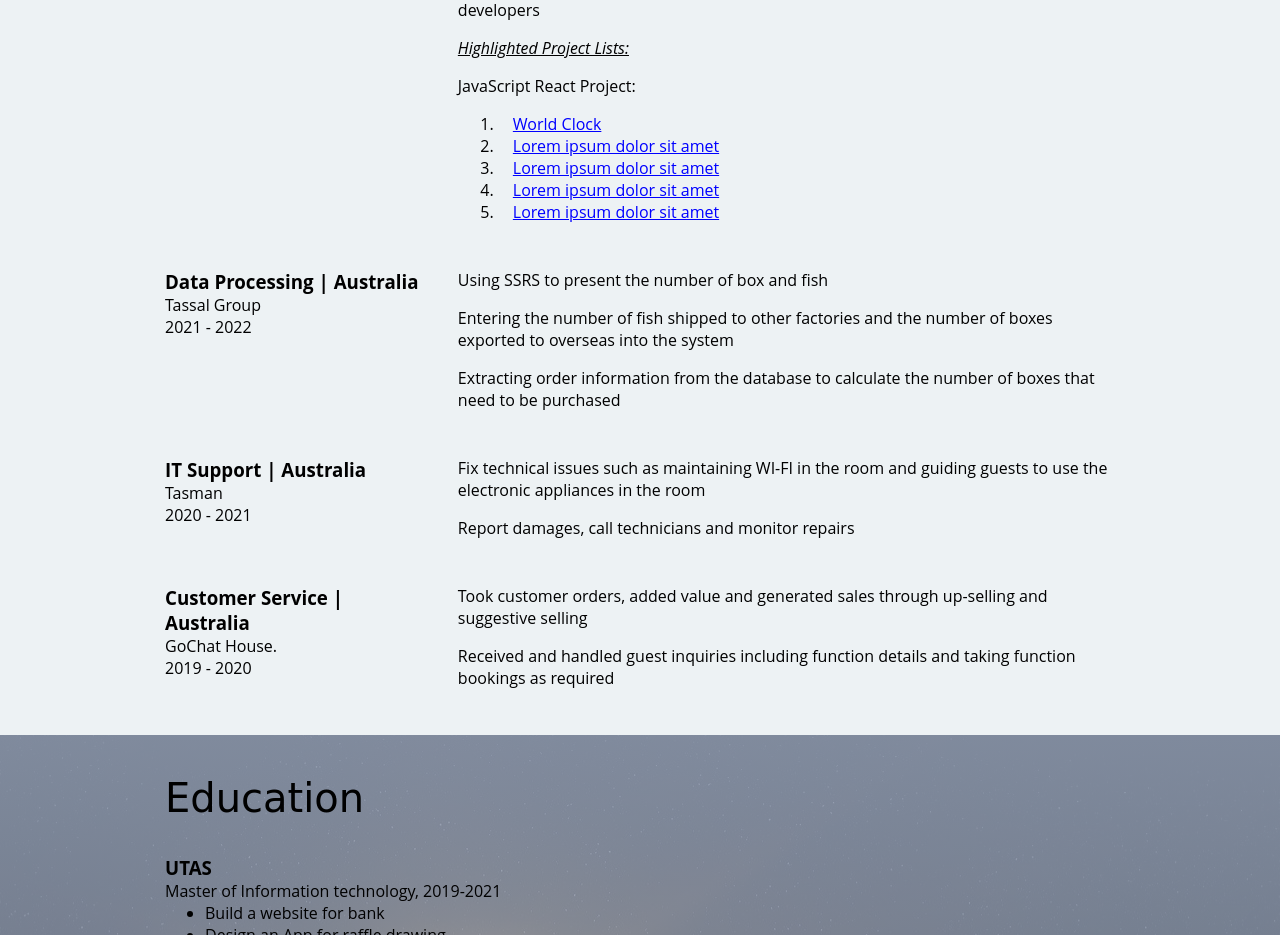
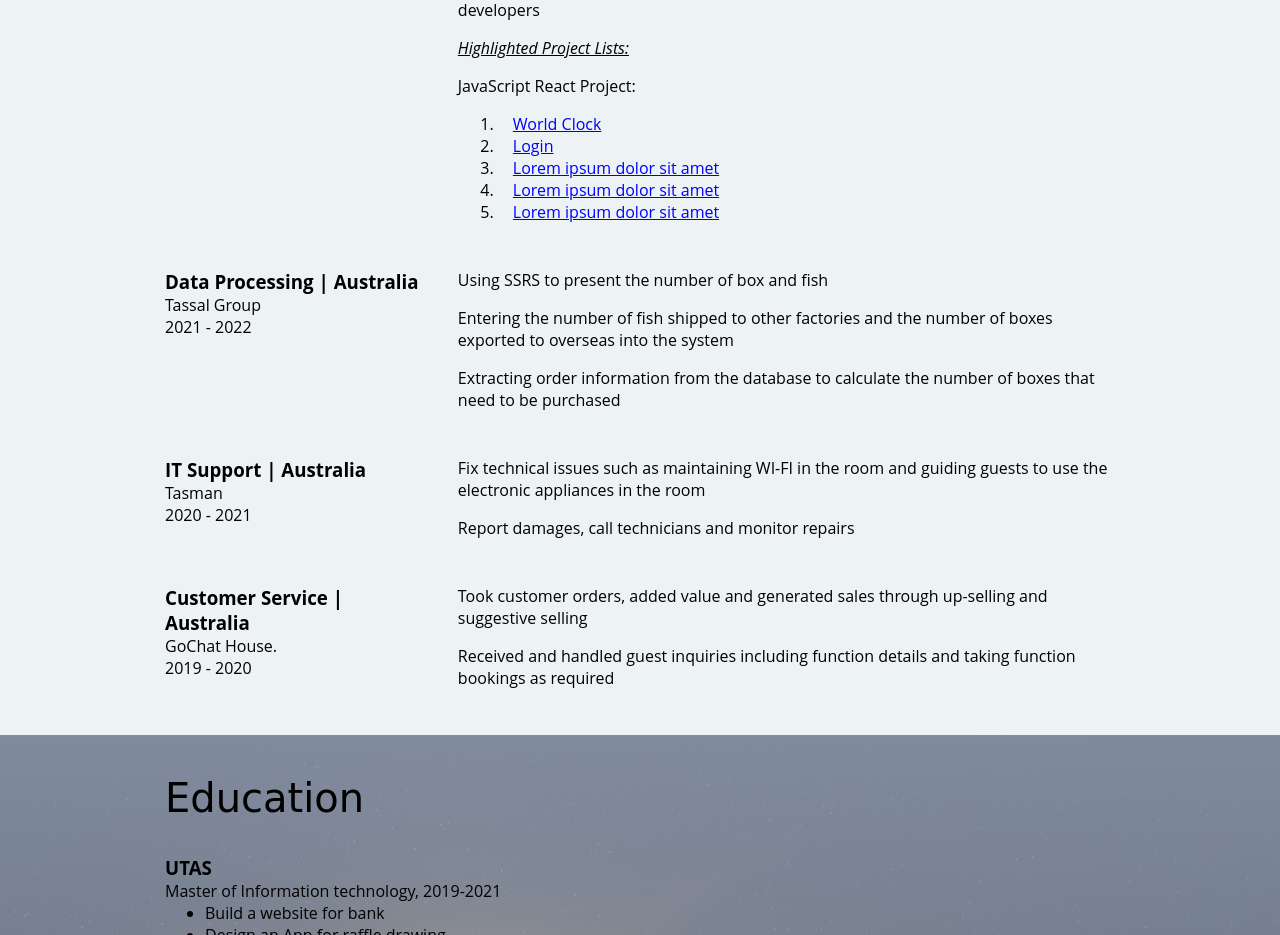
Before and after one commit to xunli253/xunli253.github.io, a plain HTML site: page index.html in a window 1280 px wide. Shown: the part 1004-1939 px from the top of the page. Drawn offline with Linux system fonts and the light colour scheme.

Commit message:
Project Update

```diff
--- a/index.html
+++ b/index.html
@@ -71,7 +71,7 @@
                         <p>JavaScript React Project:</p>
                         <ol>
                             <li><a href="https://github.com/xunli253/world_clock">World Clock</a></li>
-                            <li><a href="">Lorem ipsum dolor sit amet</a></li>
+                            <li><a href="https://github.com/xunli253/Login">Login</a></li>
                             <li><a href="">Lorem ipsum dolor sit amet</a></li>
                             <li><a href="">Lorem ipsum dolor sit amet</a></li>
                             <li><a href="">Lorem ipsum dolor sit amet</a></li>
```
